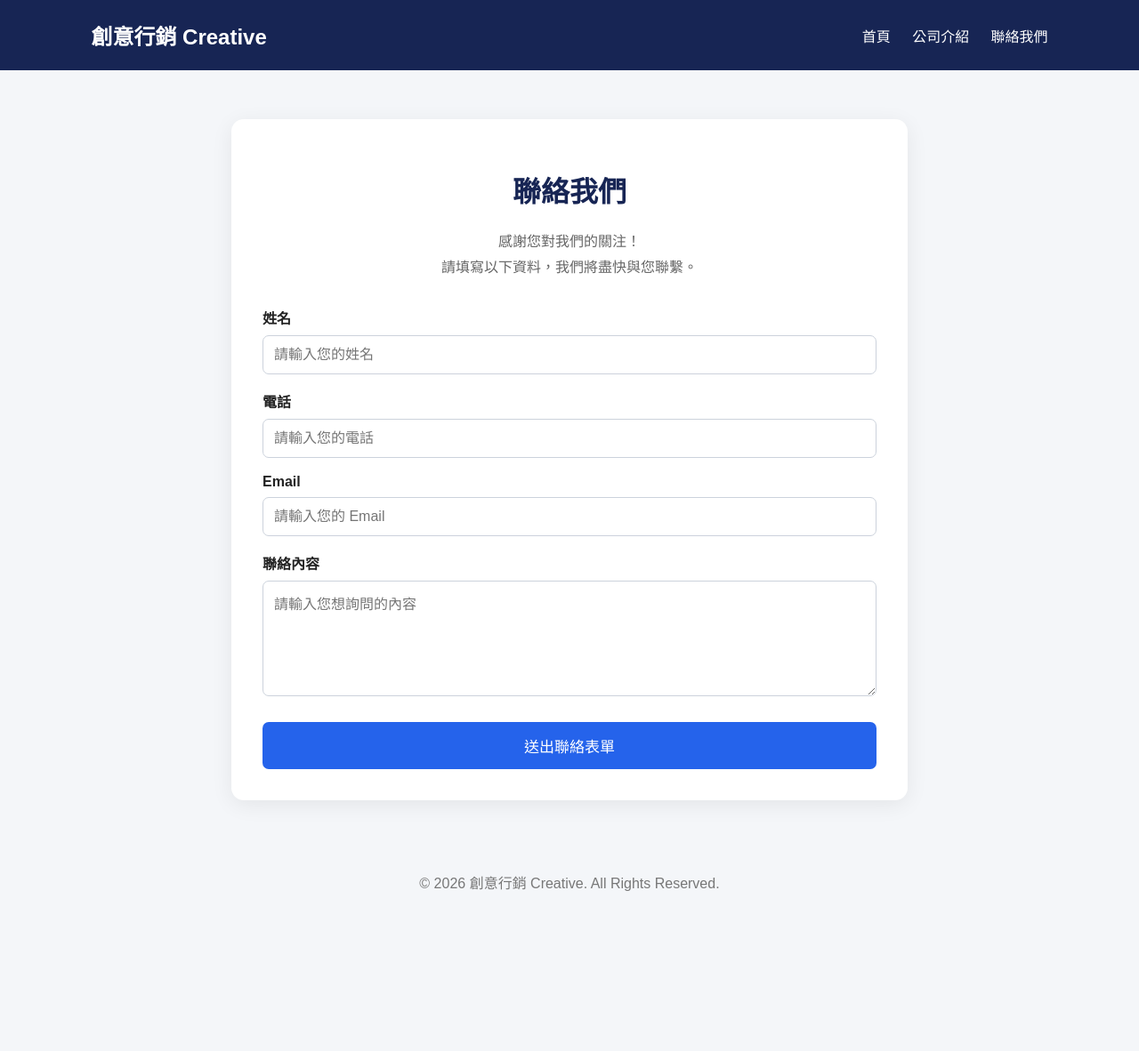
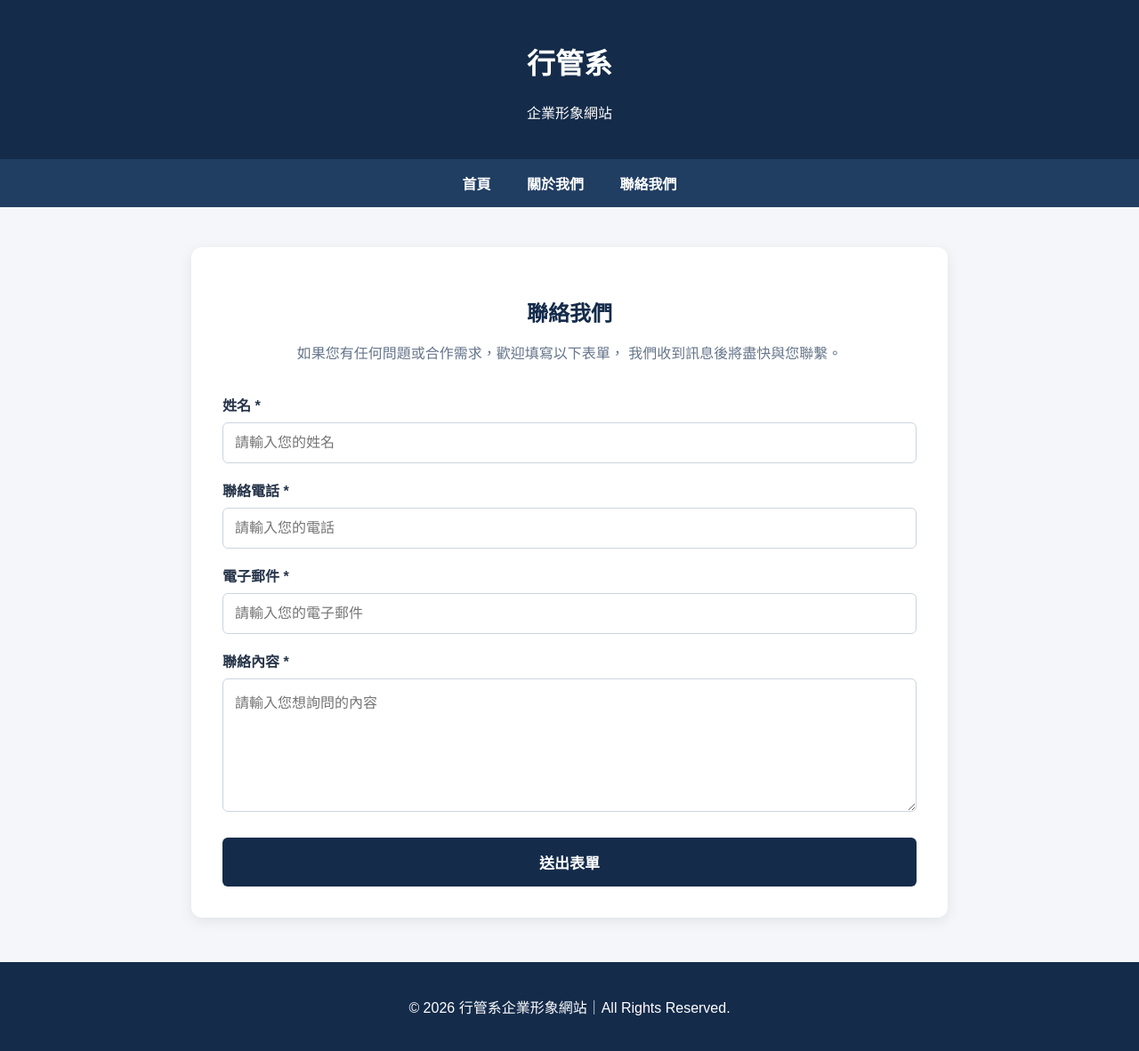
Before and after one commit to 61213281-lzj/myWeb, a plain HTML site: page contact.html in a window 1280 px wide. Shown: the whole page at 89% size. Before the commit the page ends 1029 px from the top, so only its background shows below. Drawn offline with Linux system fonts and the light colour scheme.

Commit message:
contact.html

```diff
--- a/contact.html
+++ b/contact.html
@@ -4,7 +4,7 @@
 <head>
   <meta charset="UTF-8">
   <meta name="viewport" content="width=device-width, initial-scale=1.0">
-  <title>聯絡我們｜創意行銷公司</title>
+  <title>聯絡我們｜行管系</title>
   <style>
     * {
       box-sizing: border-box;
@@ -12,49 +12,53 @@
 
     body {
       margin: 0;
-      font-family: Arial, "Microsoft JhengHei", sans-serif;
-      background: #f4f6f9;
-      color: #222;
+      font-family: "Microsoft JhengHei", Arial, sans-serif;
+      background: #f4f6fa;
+      color: #263449;
     }
 
     header {
-      background: #172554;
+      background: #142b4a;
       color: white;
-      padding: 22px 8%;
-      display: flex;
-      justify-content: space-between;
-      align-items: center;
-      flex-wrap: wrap;
-      gap: 15px;
+      padding: 25px 20px;
+      text-align: center;
     }
 
-    header h2 {
-      margin: 0;
+    nav {
+      background: #203d62;
+      padding: 15px;
+      text-align: center;
     }
 
     nav a {
       color: white;
       text-decoration: none;
-      margin-left: 20px;
+      margin: 0 18px;
+      font-weight: bold;
+    }
+
+    nav a:hover {
+      color: #b9d8ff;
     }
 
     .container {
-      max-width: 760px;
-      margin: 55px auto;
+      max-width: 850px;
+      margin: 45px auto;
       padding: 35px;
       background: white;
-      border-radius: 14px;
-      box-shadow: 0 5px 25px #00000012;
+      border-radius: 12px;
+      box-shadow: 0 4px 15px rgba(0,0,0,0.08);
     }
 
-    h1 {
+    h2 {
+      color: #142b4a;
       text-align: center;
-      color: #172554;
+      margin-bottom: 15px;
     }
 
     .intro {
       text-align: center;
-      color: #666;
+      color: #66758a;
       line-height: 1.8;
       margin-bottom: 30px;
     }
@@ -67,93 +71,100 @@
 
     input, textarea {
       width: 100%;
-      padding: 12px;
-      border: 1px solid #ccd2dc;
-      border-radius: 7px;
+      padding: 13px;
+      border: 1px solid #ccd5e0;
+      border-radius: 6px;
       font-size: 16px;
     }
 
     textarea {
-      min-height: 130px;
+      height: 150px;
       resize: vertical;
     }
 
     button {
       width: 100%;
       margin-top: 25px;
-      padding: 14px;
+      padding: 15px;
       border: none;
-      border-radius: 7px;
-      background: #2563eb;
+      border-radius: 6px;
+      background: #142b4a;
       color: white;
       font-size: 17px;
+      font-weight: bold;
       cursor: pointer;
     }
 
     button:hover {
-      background: #1d4ed8;
+      background: #284d78;
     }
 
     footer {
+      margin-top: 50px;
+      padding: 22px;
       text-align: center;
-      padding: 25px;
-      color: #777;
+      background: #142b4a;
+      color: white;
     }
 
     @media (max-width: 600px) {
+      nav a {
+        display: inline-block;
+        margin: 7px 10px;
+      }
+
       .container {
         margin: 25px 15px;
         padding: 22px;
       }
-
-      nav a {
-        margin-left: 0;
-        margin-right: 12px;
-      }
     }
   </style>
 </head>
+
 <body>
 
   <header>
-    <h2>創意行銷 Creative</h2>
-    <nav>
-      <a href="index.html">首頁</a>
-      <a href="about.html">公司介紹</a>
-      <a href="contact.html">聯絡我們</a>
-    </nav>
+    <h1>行管系</h1>
+    <p>企業形象網站</p>
   </header>
 
+  <nav>
+    <a href="index.html">首頁</a>
+    <a href="about.html">關於我們</a>
+    <a href="contact.html">聯絡我們</a>
+  </nav>
+
   <main class="container">
-    <h1>聯絡我們</h1>
+    <h2>聯絡我們</h2>
     <p class="intro">
-      感謝您對我們的關注！<br>
-      請填寫以下資料，我們將盡快與您聯繫。
+      如果您有任何問題或合作需求，歡迎填寫以下表單，
+      我們收到訊息後將盡快與您聯繫。
     </p>
 
     <form action="https://formsubmit.co/f921219@gmail.com" method="POST">
-      <label for="name">姓名</label>
-      <input type="text" id="name" name="姓名"
-             placeholder="請輸入您的姓名" required>
 
-      <label for="phone">電話</label>
-      <input type="tel" id="phone" name="電話"
-             placeholder="請輸入您的電話" required>
+      <input type="hidden" name="_subject" value="行管系網站收到新的聯絡表單">
+      <input type="hidden" name="_template" value="table">
+      <input type="hidden" name="_captcha" value="false">
 
-      <label for="email">Email</label>
-      <input type="email" id="email" name="email"
-             placeholder="請輸入您的 Email" required>
+      <label for="name">姓名 *</label>
+      <input type="text" id="name" name="姓名" placeholder="請輸入您的姓名" required>
 
-      <label for="message">聯絡內容</label>
-      <textarea id="message" name="聯絡內容"
-                placeholder="請輸入您想詢問的內容" required></textarea>
+      <label for="phone">聯絡電話 *</label>
+      <input type="tel" id="phone" name="電話" placeholder="請輸入您的電話" required>
 
-      <button type="submit">送出聯絡表單</button>
+      <label for="email">電子郵件 *</label>
+      <input type="email" id="email" name="Email" placeholder="請輸入您的電子郵件" required>
+
+      <label for="message">聯絡內容 *</label>
+      <textarea id="message" name="聯絡內容" placeholder="請輸入您想詢問的內容" required></textarea>
+
+      <button type="submit">送出表單</button>
     </form>
   </main>
 
   <footer>
-    © 2026 創意行銷 Creative. All Rights Reserved.
+    <p>© 2026 行管系企業形象網站｜All Rights Reserved.</p>
   </footer>
 
 </body>
```
